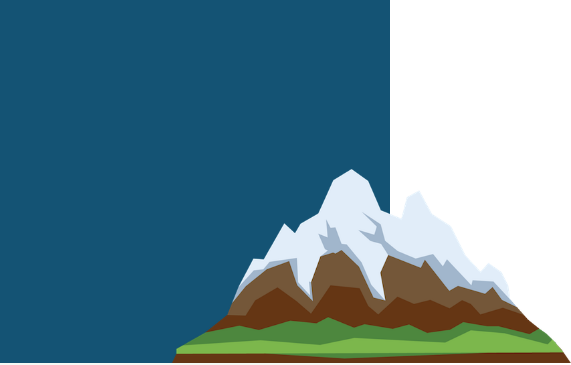
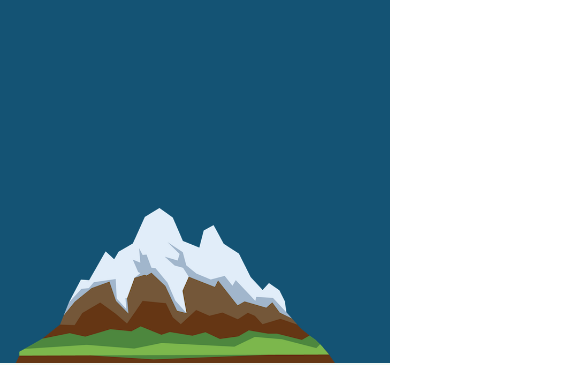
Before and after one commit to erickorth7/Portfolio, a plain HTML site: page index.html in a window 390 px wide. Shown: the part 481-846 px from the top of the page, 571 px wide, since content can reach past the window. Drawn offline with nearby package versions, Linux system fonts and the light colour scheme.

Commit message:
Updated Mobile Media Query

```diff
--- a/css/styles.css
+++ b/css/styles.css
@@ -368,8 +368,12 @@ line-height: 2;
     display: none;
   }
 
+  .mountainContainer {
+    left: 0;
+  }
+
   .mountain {
-    width: 25rem;
+    width: 20rem;
   }
 
   #ericImage {
```
